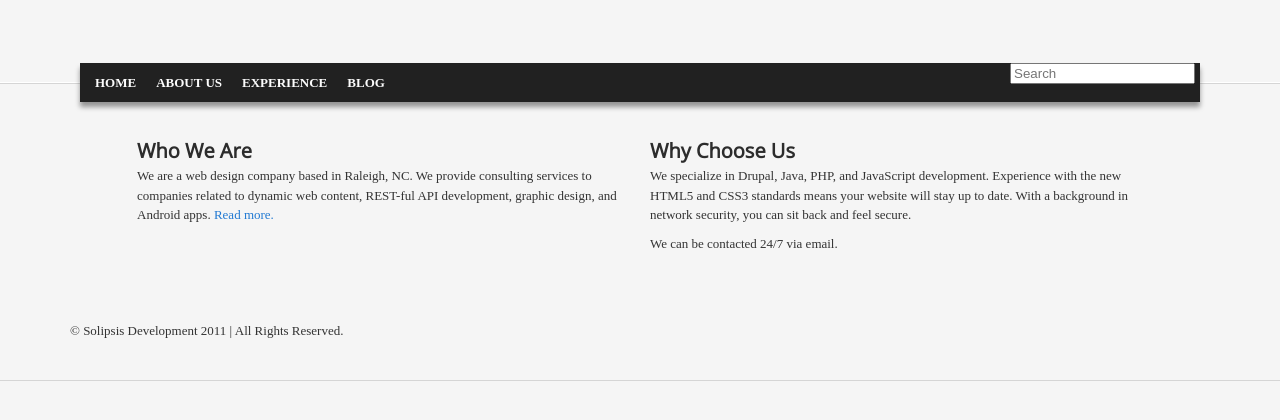
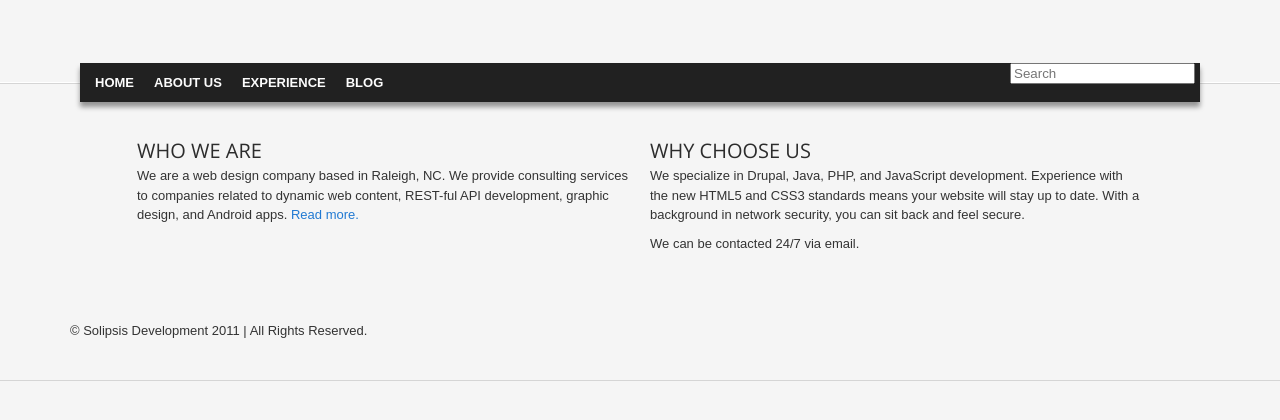
Before and after one commit to berkona/berkona.github.com, a Jekyll site: the page built from index.html, in a window 1280 px wide. Shown: the top 420 px of the page. Built offline with Jekyll 4.4.1, drawn with Linux system fonts in a browser that asks for light colours; Markdown is read by kramdown in place of the engine named in the settings.

Commit message:
Added better css styling for fonts

```diff
--- a/css/solipsism.css
+++ b/css/solipsism.css
@@ -27,3 +27,12 @@ div#main-content {
 #block-search span {
 	line-height: 3em;
 }
+
+.block-title {
+	font-weight: 400;
+	text-transform: uppercase;
+}
+
+body {
+	font-family: Arial,Helvetica,sans-serif;
+}
```
